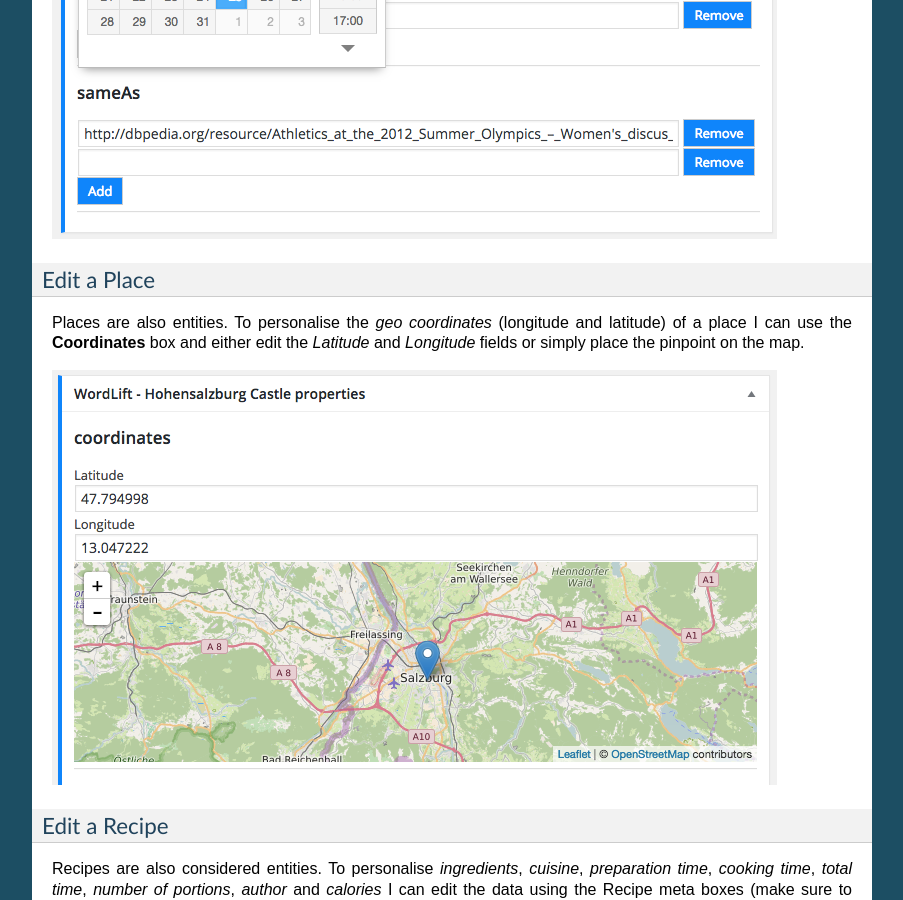
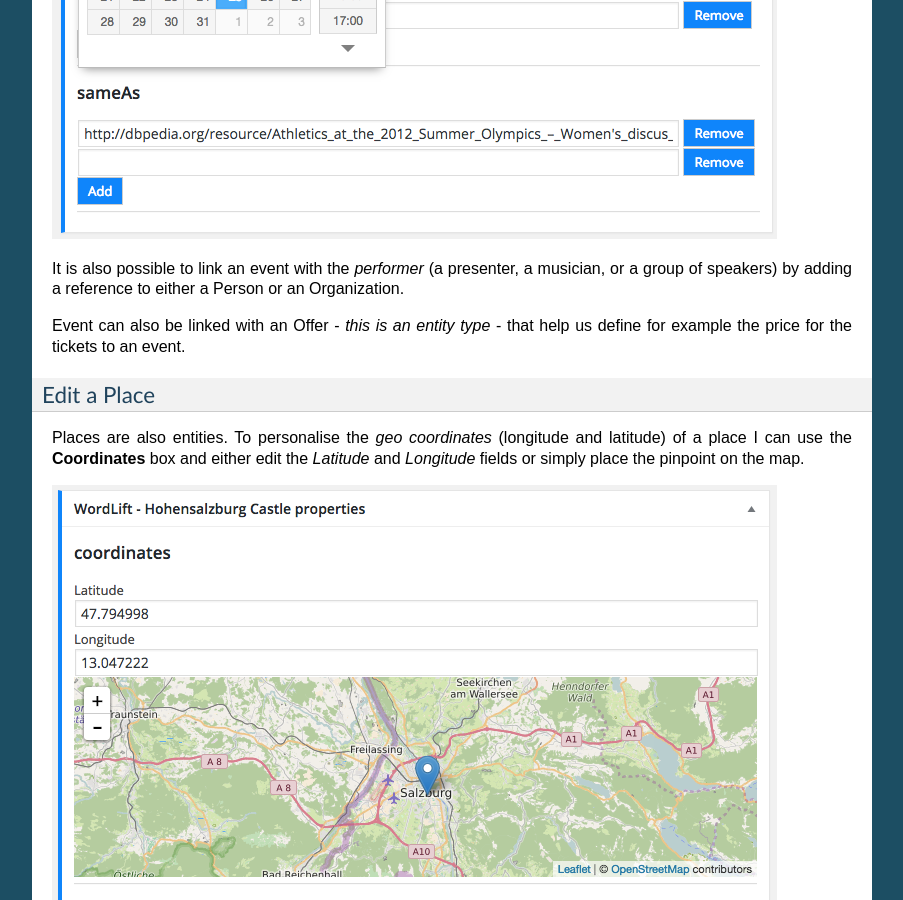
Before and after one commit to insideout10/wordlift-docs, a Sphinx documentation site: the page built from docs/edit-entity.rst, in a window 1280 px wide and 900 px high, scrolled down 2439 px. Shown: the whole window, without its empty margins (198-1101 px from the left). Built offline with Sphinx 7.4.7, drawn with Linux system fonts in a browser that asks for light colours; some of the changed text lies outside the part shown.

Commit message:
Adding the screenshot for the properties of an Offer

```diff
--- a/docs/edit-entity.rst
+++ b/docs/edit-entity.rst
@@ -146,6 +146,10 @@
 
 .. image:: /images/wordlift-edit-entity-event.png
 
+It is also possible to link an event with the *performer* (a presenter, a musician, or a group of speakers) by adding a reference to either a Person or an Organization.
+
+Event can also be linked with an Offer - *this is an entity type* - that help us define for example the price for the tickets to an event.
+
 Edit a Place
 -------------------------------
 Places are also entities. To personalise the *geo coordinates* (longitude and latitude) of a place I can use the **Coordinates** box and either edit the *Latitude* and *Longitude* fields or simply place the pinpoint on the map.
@@ -159,6 +163,13 @@
 .. image:: /images/wordlift-edit-entity-recipe-01.png
 
 .. image:: /images/wordlift-edit-entity-recipe-02.png
+
+Edit a Offer
+-------------------------------
+An offer can be linked from an event and it helps us define for instance the pricing of an event.
+
+.. image:: /images/wordlift-edit-entity-offer.png
+
 
 Updating the description
 _____________
```
Also changed, not shown: docs/images/wordlift-edit-entity-offer.png (added).
